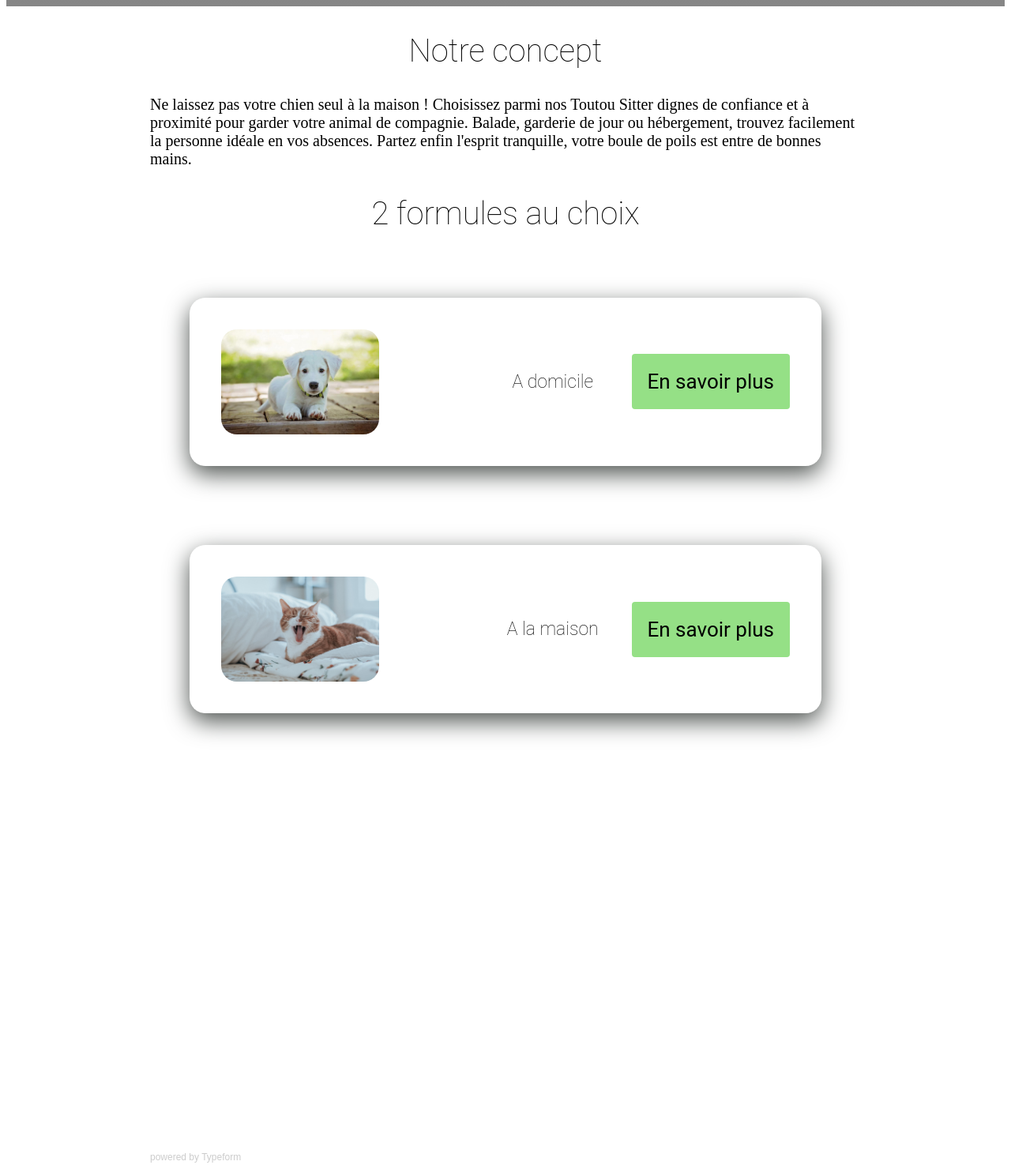
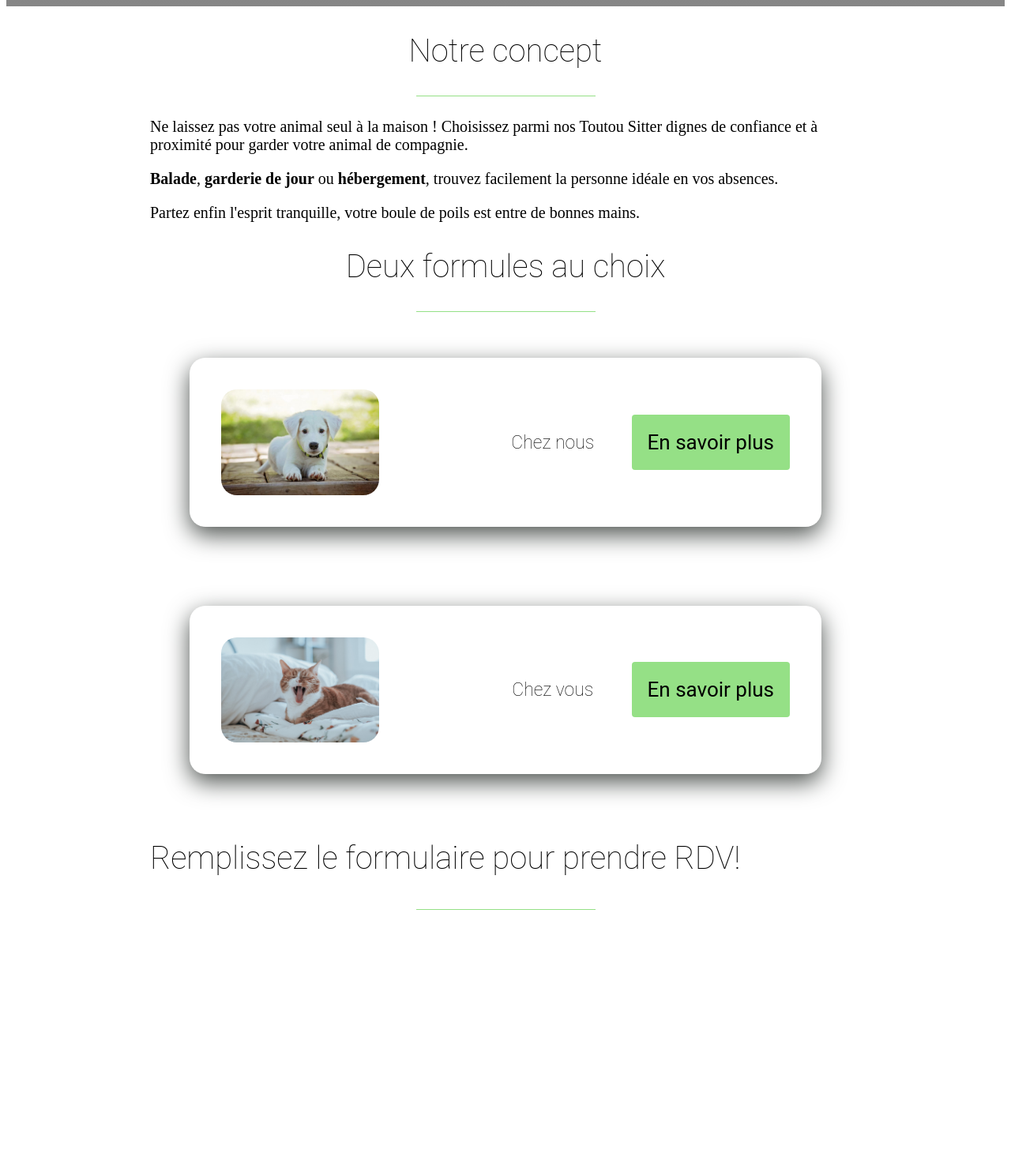
Before and after one commit to KFEjckeifr/my-profile2, a plain HTML site: page index.html in a window 1280 px wide. Shown: the part 600-2075 px from the top of the page at 79% size. Drawn offline with Linux system fonts and the light colour scheme; grey boxes are pictures that could not be loaded; a script that the page names is missing.

Commit message:
modifications
deux modifs

```diff
--- a/css2/style.css
+++ b/css2/style.css
@@ -41,11 +41,13 @@ h4 {
 	color: black;
 	font-weight: lighter;
 	font-size: 20px;
+	justify-content: justify;
 
 }
  a {
   text-decoration: none;
 }
+
 
 @media (max-width: 960px) {
 
@@ -55,7 +57,7 @@ h4 {
 }
 @media (max-width: 720px) {
 
-  .container {
+.container {
     width: 500px;
   }
 }
--- a/index.html
+++ b/index.html
@@ -1,7 +1,7 @@
 <!DOCTYPE html>
 <html>
 	<head>
-		<title> Toutou Sitter </title>
+		<title> 🐶🐾 Toutou Sitter </title>
 		<meta charset="utf-8">
 		<link rel="stylesheet" type="text/css" href="css2/style.css">
 	</head>
@@ -10,6 +10,7 @@
 
 	<div class="banner">
 		<div class="container">
+
 		<h1>N'ayez plus peur de
 		<p></p> laisser vos animaux !</h1>
 		<h2>Plus de 30 000 Toutou Sitter sont là pour vous 🐈🐾 </h2>
@@ -18,30 +19,39 @@
 		</div>
 	</div>
 
+
 <div class="container">
 
 	<h2><center>Notre concept</h2></center>
 
-	<h4> Ne laissez pas votre chien seul à la maison ! Choisissez parmi nos Toutou Sitter dignes de confiance et à proximité pour garder votre animal de compagnie. Balade, garderie de jour ou hébergement, trouvez facilement la personne idéale en vos absences. Partez enfin l'esprit tranquille, votre boule de poils est entre de bonnes mains.</h4>
+ <hr size="1" width="25%" color="#95e086">
+	<h4> Ne laissez pas votre animal seul à la maison ! Choisissez parmi nos Toutou Sitter dignes de confiance et à proximité pour garder votre animal de compagnie.
+		<p> <b>Balade</b>, <b>garderie de jour</b> ou <b>hébergement</b>, trouvez facilement la personne idéale en vos absences.
+		<p>Partez enfin l'esprit tranquille, votre boule de poils est entre de bonnes mains.</h4>
 
 
-<h2><center>2 formules au choix </h2></center>
+<h2><center> Deux formules au choix </h2></center>
+ <hr size="1" width="25%" color="#95e086">
 
 <div class="cards">
 <div class="card">
 
 	<img src="images/toutou.jpg">
-	<h3> A domicile</h3>
+	<h3> Chez nous</h3>
 	<a href="#jereserve" class="btn btn-blue"> En savoir plus </a>
 </div>
 <div class="card">
 	<img src="images/home.jpeg">
-	<h3> A la maison </h3>
+	<h3> Chez vous </h3>
 	<a href="#jereserve" class="btn btn-blue"> En savoir plus </a>
 </div>
-</div>
 
-<div id="jereserve">
+
+		<h2><center>Remplissez le formulaire pour prendre RDV!</center></h2>
+		<hr size="1" width="25%" color="#95e086">
+
+
+
 
 <div class="typeform-widget" data-url="https://verschaere.typeform.com/to/ppr2kF" style="width: 100%; height: 500px;"></div> <script> (function() { var qs,js,q,s,d=document, gi=d.getElementById, ce=d.createElement, gt=d.getElementsByTagName, id="typef_orm", b="https://embed.typeform.com/"; if(!gi.call(d,id)) { js=ce.call(d,"script"); js.id=id; js.src=b+"embed.js"; q=gt.call(d,"script")[0]; q.parentNode.insertBefore(js,q) } })() </script> <div style="font-family: Sans-Serif;font-size: 12px;color: #999;opacity: 0.5; padding-top: 5px;"> powered by <a href="https://admin.typeform.com/signup?utm_campaign=ppr2kF&utm_source=typeform.com-13068029-Basic&utm_medium=typeform&utm_content=typeform-embedded-poweredbytypeform&utm_term=EN" style="color: #999" target="_blank">Typeform</a> </div>
 
```
Also changed, not shown: css2/all_components/card.css (line endings or trailing spaces), images/chatroux.jpg (added).
